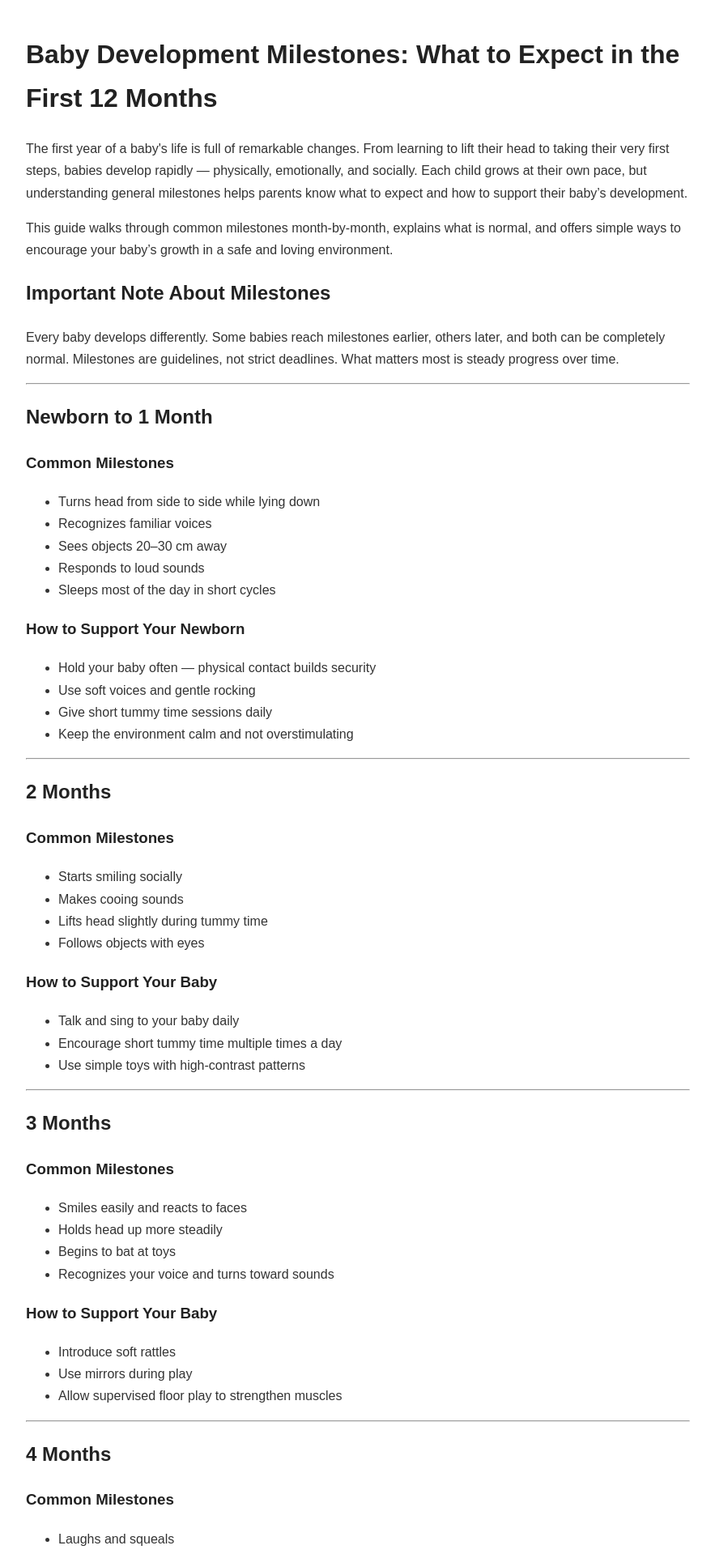
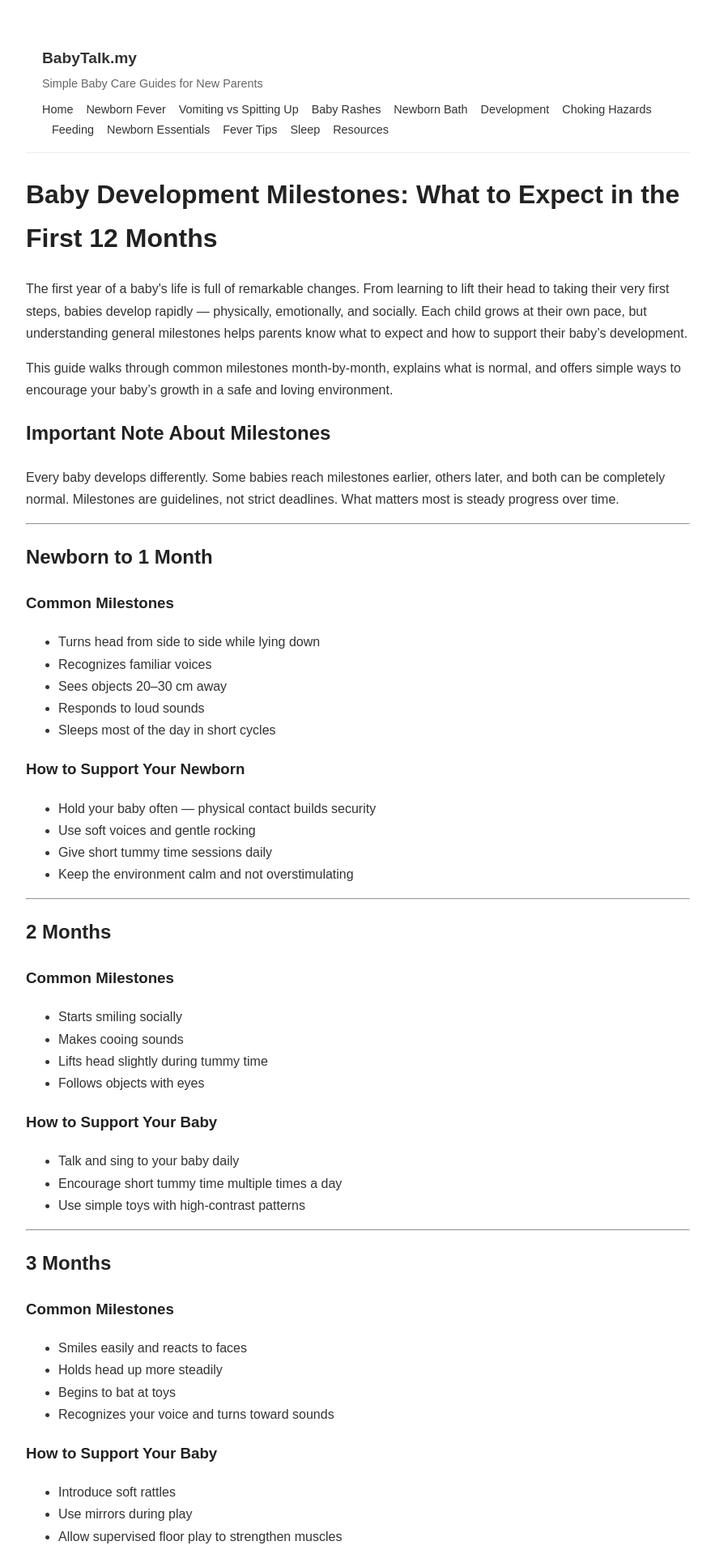
Before and after one commit to simyan-creator/babytalk, a Jekyll site: the page baby-development-milestones.html, which Jekyll copies as it is, in a window 1280 px wide. Shown: the top 1919 px of the page at 81% size, without its empty margins (198-1081 px from the left). Built offline with Jekyll 4.4.1, drawn with Linux system fonts in a browser that asks for light colours.

Commit message:
Enhance baby development milestones page layout
Added detailed HTML structure and styling for baby development milestones page.

```diff
--- a/baby-development-milestones.html
+++ b/baby-development-milestones.html
@@ -1,5 +1,118 @@
 <!DOCTYPE html>
 <html lang="en">
+
+ <head>
+  <meta charset="UTF-8" />
+  <meta name="viewport" content="width=device-width, initial-scale=1.0" />
+  <title>Baby Development Milestones: What to Expect in the First 12 Months</title>
+  <meta name="description" content="A complete month-by-month guide explaining baby development milestones in the first year. Learn what’s normal, how babies grow, and what parents can expect." />
+  <style>
+    body {
+      font-family: Arial, sans-serif;
+      max-width: 820px;
+      margin: 40px auto;
+      padding: 0 20px;
+      line-height: 1.7;
+      color: #333;
+    }
+    h1, h2, h3 {
+      color: #222;
+    }
+    header.site-header {
+      border-bottom: 1px solid #eee;
+      padding: 16px 0;
+      margin-bottom: 24px;
+    }
+    .site-header-inner {
+      max-width: 820px;
+      margin: 0 auto;
+      padding: 0 20px;
+      display: flex;
+      flex-wrap: wrap;
+      align-items: center;
+      justify-content: space-between;
+      gap: 8px 16px;
+    }
+    .site-title {
+      font-size: 1.2rem;
+      font-weight: bold;
+      margin: 0;
+    }
+    .site-tagline {
+      font-size: 0.9rem;
+      color: #666;
+      margin: 2px 0 0;
+    }
+    nav.site-nav {
+      font-size: 0.9rem;
+    }
+    .site-nav a {
+      text-decoration: none;
+      color: #333;
+      margin-left: 12px;
+      white-space: nowrap;
+    }
+    .site-nav a:first-child {
+      margin-left: 0;
+    }
+    .site-nav a:hover {
+      text-decoration: underline;
+    }
+    @media (max-width: 600px) {
+      .site-header-inner {
+        flex-direction: column;
+        align-items: flex-start;
+      }
+      .site-nav {
+        display: flex;
+        flex-wrap: wrap;
+        gap: 4px 12px;
+      }
+      .site-nav a {
+        margin-left: 0;
+      }
+    }
+    footer.site-footer {
+      border-top: 1px solid #eee;
+      margin-top: 40px;
+      padding-top: 16px;
+      font-size: 0.85rem;
+      color: #777;
+      text-align: center;
+    }
+  </style>
+</head>
+<body>
+
+<header class="site-header">
+  <div class="site-header-inner">
+    <div>
+      <p class="site-title">BabyTalk.my</p>
+      <p class="site-tagline">Simple Baby Care Guides for New Parents</p>
+    </div>
+    <nav class="site-nav">
+      <a href="/">Home</a>
+      <a href="newborn-fever-guide">Newborn Fever</a>
+      <a href="/baby-vomiting-vs-spitting-up">Vomiting vs Spitting Up</a>
+      <a href="/baby-rashes-guide">Baby Rashes</a>
+      <a href="/how-to-bathe-a-newborn">Newborn Bath</a>
+      <a href="/baby-development-milestones">Development</a>
+      <a href="/silent-choking-hazards">Choking Hazards</a>
+      <a href="/breastmilk-vs-formula">Feeding</a>
+      <a href="/newborn-essentials-checklist">Newborn Essentials</a>
+      <a href="/reduce-baby-fever-at-home">Fever Tips</a>
+      <a href="/help-baby-sleep-without-cry-it-out">Sleep</a>
+      <a href="/resources">Resources</a>
+    </nav>
+  </div>
+</header>
+
+
+
+
+
+</body>
+</html>
 <head>
   <meta charset="UTF-8" />
   <meta name="viewport" content="width=device-width, initial-scale=1.0" />
```
